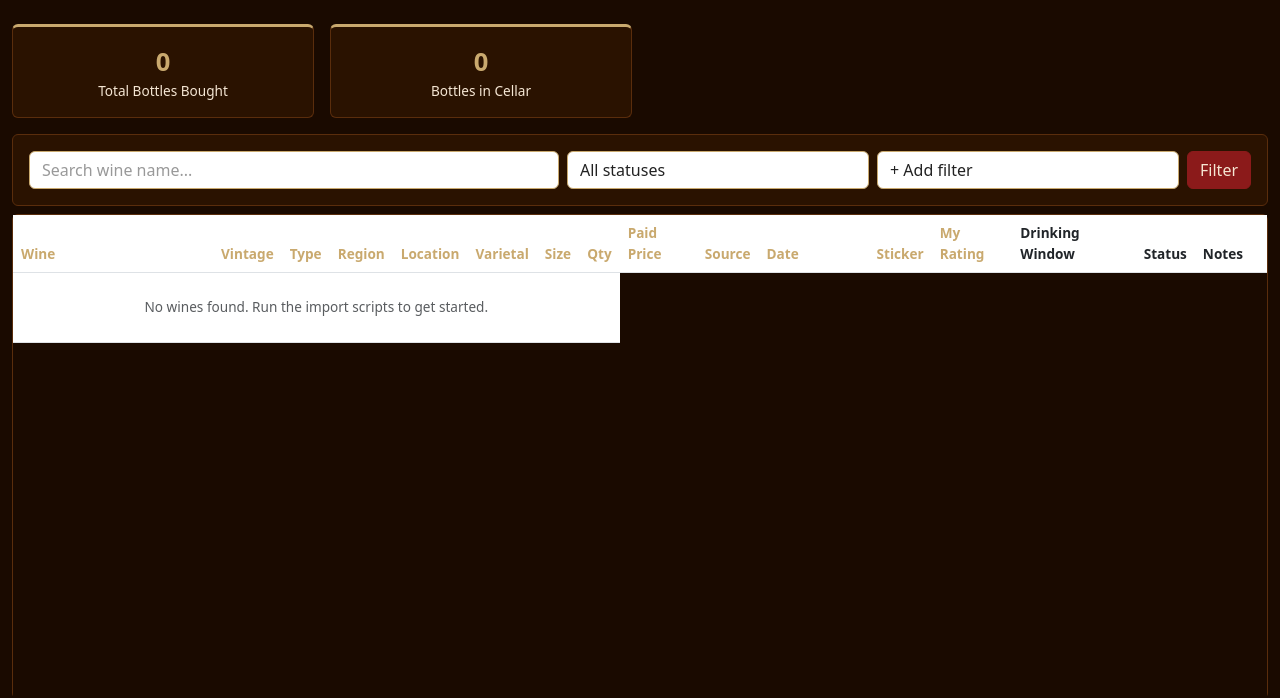
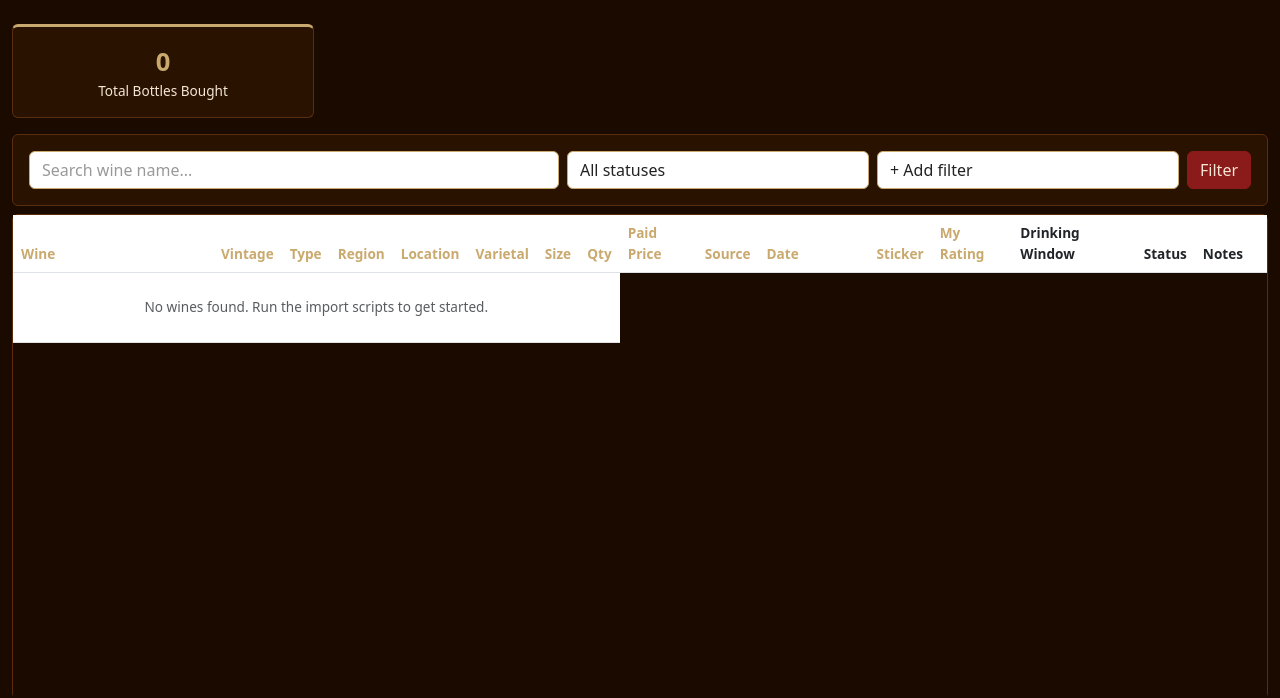
Before and after one commit to stevenslywka/wine-tracker, a Flask app: template templates/index.html in a window 1280 px wide. Shown: the part 60-758 px from the top of the page. Run offline with Flask 3, Linux system fonts and the light colour scheme; the template is opened without the code that fills it, so the values that code supplies are empty; some libraries are stand-ins or nearby versions.

Commit message:
Remove Bottles in Cellar stat box
Co-Authored-By: Claude Sonnet 4.6 <noreply@anthropic.com>

```diff
--- a/templates/index.html
+++ b/templates/index.html
@@ -221,12 +221,6 @@
         <div class="card stat-card p-2 p-md-3 text-center">
           <div class="stat-value">{{ stats.total_bottles or 0 }}</div>
           <div style="color:#f5e6d3;font-size:0.85rem;">Total Bottles Bought</div>
-        </div>
-      </div>
-      <div class="col-6 col-md-3">
-        <div class="card stat-card p-2 p-md-3 text-center">
-          <div class="stat-value">{{ stats.in_cellar or 0 }}</div>
-          <div style="color:#f5e6d3;font-size:0.85rem;">Bottles in Cellar</div>
         </div>
       </div>
     </div>
```
